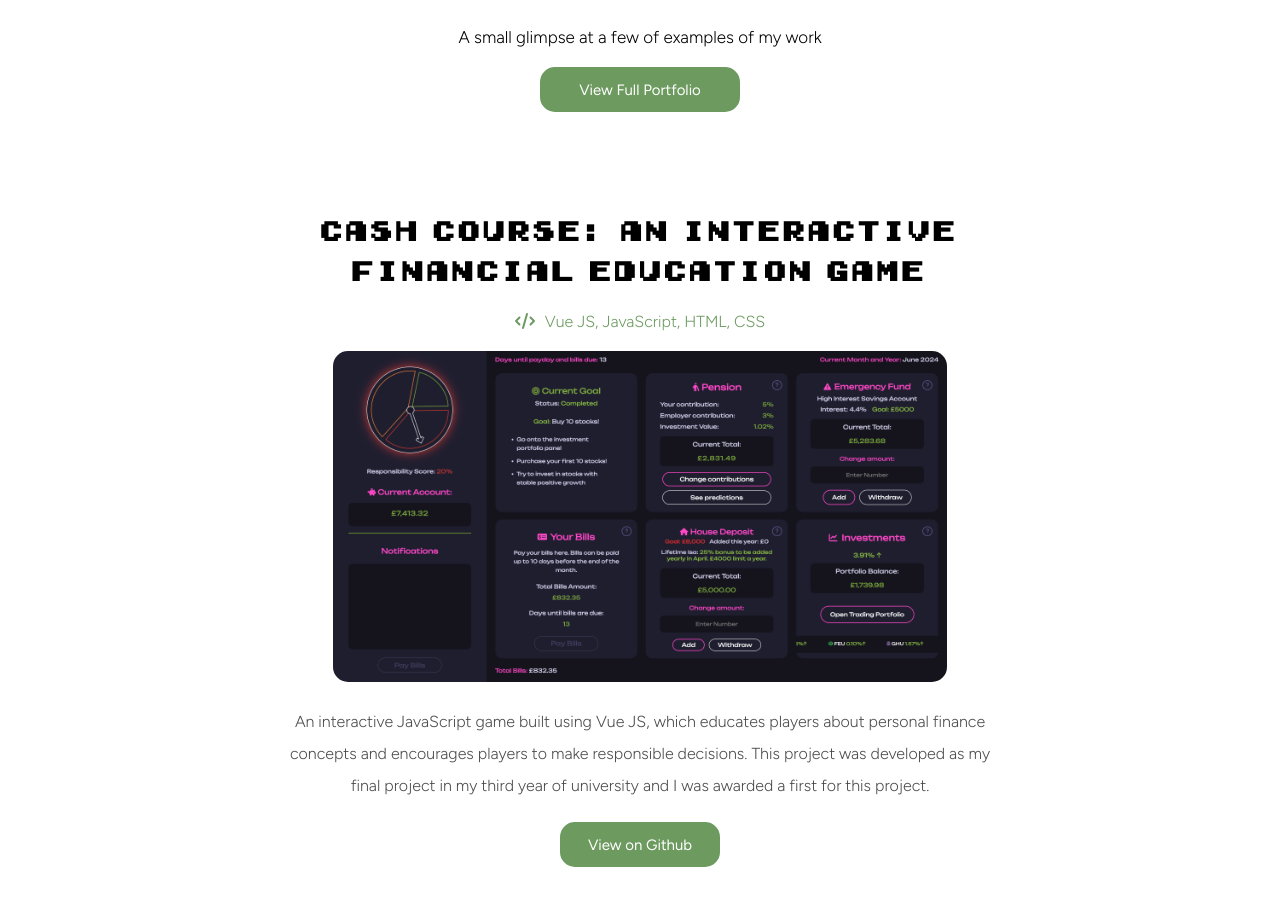
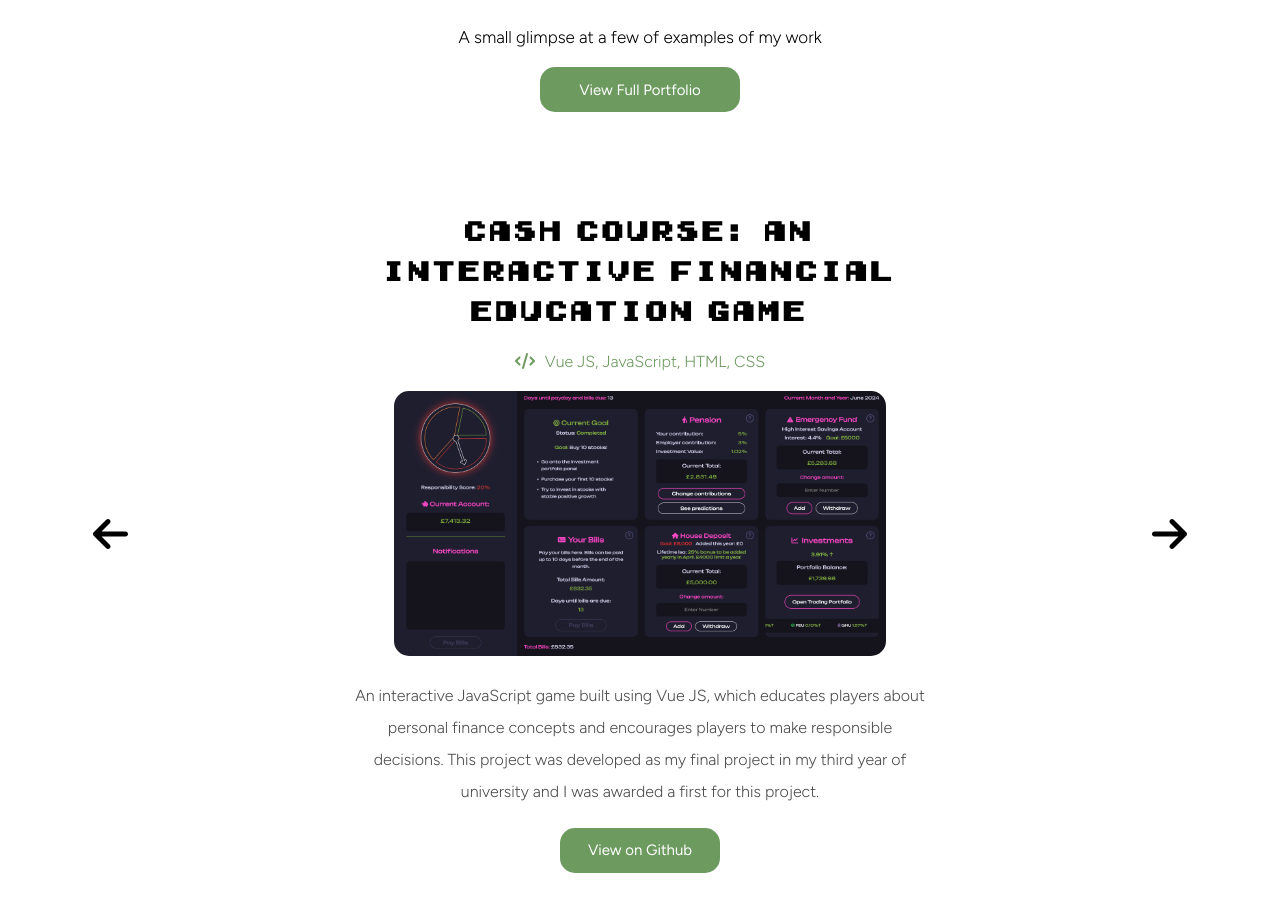
Before and after one commit to lucyscanlon/Portfolio2024, a Vue app: page / in a window 1280 px wide. Shown: the part 792-1704 px from the top of the page. Built offline with nearby package versions, Linux system fonts and the light colour scheme.

Commit message:
added carosel arrows

```diff
--- a/src/components/PortfolioGlimpse.vue
+++ b/src/components/PortfolioGlimpse.vue
@@ -8,6 +8,10 @@
         </div>
         <div class="portglimpse-button-container">
             <button>View Full Portfolio</button>
+        </div>
+        <div class="portfolioreel-flex-container">
+            <div class="portfolioreel-leftarrow-container">
+                <p><font-awesome-icon icon="fa-solid fa-arrow-left" /></p>
             </div>
             <div class="portfolioreel-whole-container">
                 <div class="portfolioreel-padding">
@@ -25,11 +29,12 @@
                         <a href="https://github.com/lucyscanlon/FinanceGame/tree/main" target="_blank"><button>View on Github</button></a>
                     </div>
                 </div>
-
             </div>
-
+            <div class="portfolioreel-rightarrow-container">
+                <p><font-awesome-icon icon="fa-solid fa-arrow-right" /></p>
             </div>
-
+        </div>
+    </div>
 </template>
 
   <script>
--- a/src/main.js
+++ b/src/main.js
@@ -9,11 +9,15 @@ import { faUserGraduate } from '@fortawesome/free-solid-svg-icons'
 import { faEnvelope } from '@fortawesome/free-solid-svg-icons'
 import { faMapPin } from '@fortawesome/free-solid-svg-icons'
 import { faCode } from '@fortawesome/free-solid-svg-icons'
+import { faArrowLeft } from '@fortawesome/free-solid-svg-icons'
+import { faArrowRight } from '@fortawesome/free-solid-svg-icons'
 
 library.add(faUserGraduate)
 library.add(faEnvelope)
 library.add(faMapPin)
 library.add(faCode)
+library.add(faArrowLeft)
+library.add(faArrowRight)
 
 const app = createApp(App);
 
--- a/src/styles/style.css
+++ b/src/styles/style.css
@@ -319,9 +319,10 @@ html {
 }
 
 .portfolioreel-whole-container {
-    width: 100%;
+    width: 80%;
     overflow: auto;
     background-color: white;
+    float: left;
 }
 
 .portfolioreel-padding {
@@ -419,3 +420,47 @@ html {
     color: #6C9A5F;
     cursor: pointer;
 }
+
+.portfolioreel-flex-container {
+    width: 100%;
+    overflow: auto;
+
+}
+
+.portfolioreel-leftarrow-container {
+    width: 10%;
+    float: left;
+}
+
+.portfolioreel-rightarrow-container {
+    width: 10%;
+    float: right;
+}
+
+.portfolioreel-leftarrow-container p {
+    font-size: 40px;
+    padding-top: 400px;
+    text-align: right;
+    color: black;
+    transition-duration: 0.3s;
+}
+
+.portfolioreel-rightarrow-container p {
+    font-size: 40px;
+    padding-top: 400px;
+    text-align: left;
+    color: black;
+    transition-duration: 0.3s;
+}
+
+.portfolioreel-leftarrow-container p:hover {
+    color: #6C9A5F;
+    transition-duration: 0.3s;
+    cursor: pointer;
+}
+
+.portfolioreel-rightarrow-container p:hover {
+    color: #6C9A5F;
+    transition-duration: 0.3s;
+    cursor: pointer;
+}
```
Lines whose indentation alone changed are shown as unchanged.
